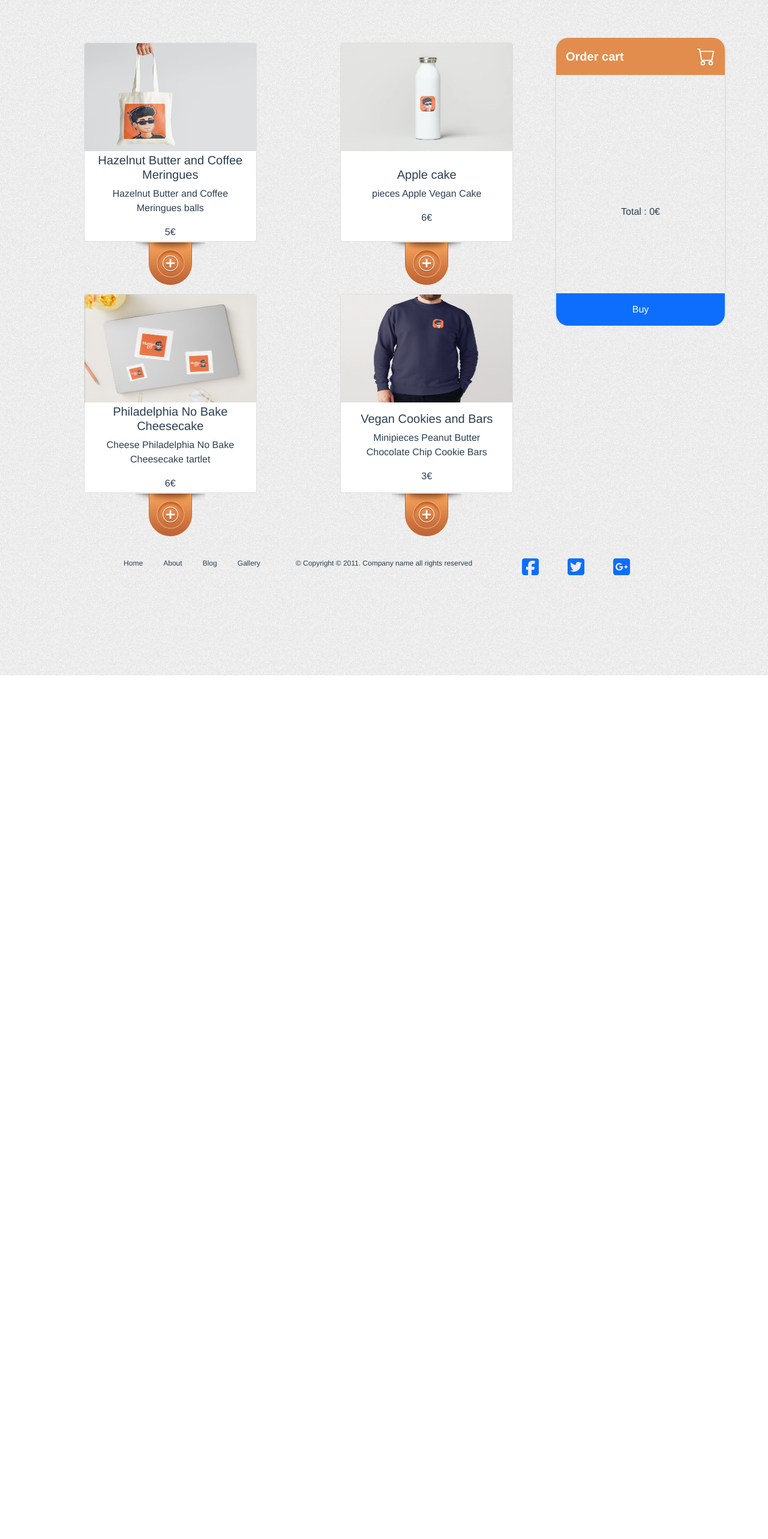
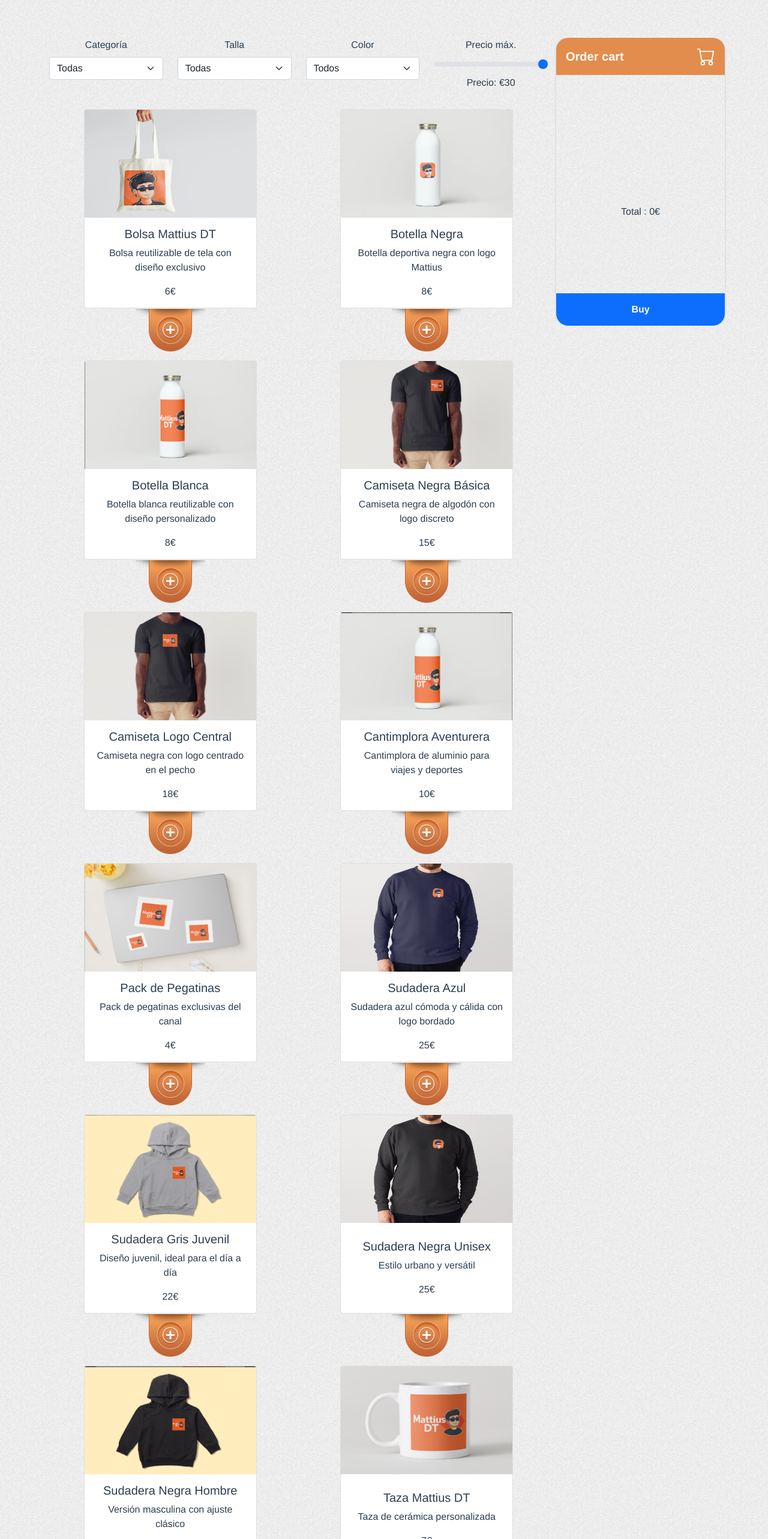
Before and after one commit to JeroniMateo/MattiusDTFanPage, a Vue app: page /shop in a window 1280 px wide. Shown: the part 140-2706 px from the top of the page at 60% size. Before the commit the page ends 1266 px from the top, so only its background shows below. Built offline with nearby package versions, Linux system fonts and the light colour scheme.

Commit message:
Filtros Products

```diff
--- a/public/api/products.json
+++ b/public/api/products.json
@@ -2,29 +2,127 @@
   {
     "id": 0,
     "img": "Bolsa.webp",
-    "name": "Hazelnut Butter and Coffee Meringues",
-    "price": 5,
-    "info": "Hazelnut Butter and Coffee Meringues balls"
+    "name": "Bolsa Mattius DT",
+    "price": 6,
+    "info": "Bolsa reutilizable de tela con diseño exclusivo",
+    "category": "complementos",
+    "color": "beige",
+    "stock": 20
   },
   {
     "id": 1,
     "img": "Botella.webp",
-    "name": "Apple cake",
-    "price": 6,
-    "info": "pieces Apple Vegan Cake"
+    "name": "Botella Negra",
+    "price": 8,
+    "info": "Botella deportiva negra con logo Mattius",
+    "category": "complementos",
+    "color": "negro",
+    "stock": 15
   },
   {
     "id": 2,
-    "img": "Pegatinas.webp",
-    "name": "Philadelphia No Bake Cheesecake",
-    "price": 6,
-    "info": "Cheese Philadelphia No Bake Cheesecake tartlet"
+    "img": "BotellaBlanca.webp",
+    "name": "Botella Blanca",
+    "price": 8,
+    "info": "Botella blanca reutilizable con diseño personalizado",
+    "category": "complementos",
+    "color": "blanco",
+    "stock": 18
   },
   {
     "id": 3,
+    "img": "CamiestaNegra.webp",
+    "name": "Camiseta Negra Básica",
+    "price": 15,
+    "info": "Camiseta negra de algodón con logo discreto",
+    "category": "ropa",
+    "color": "negro",
+    "size": "M",
+    "stock": 10
+  },
+  {
+    "id": 4,
+    "img": "CamisetaNegraCentral.webp",
+    "name": "Camiseta Logo Central",
+    "price": 18,
+    "info": "Camiseta negra con logo centrado en el pecho",
+    "category": "ropa",
+    "color": "negro",
+    "size": "L",
+    "stock": 12
+  },
+  {
+    "id": 5,
+    "img": "Cantimplora.jpg",
+    "name": "Cantimplora Aventurera",
+    "price": 10,
+    "info": "Cantimplora de aluminio para viajes y deportes",
+    "category": "complementos",
+    "color": "gris",
+    "stock": 8
+  },
+  {
+    "id": 6,
+    "img": "Pegatinas.webp",
+    "name": "Pack de Pegatinas",
+    "price": 4,
+    "info": "Pack de pegatinas exclusivas del canal",
+    "category": "complementos",
+    "color": "varios",
+    "stock": 25
+  },
+  {
+    "id": 7,
     "img": "SudaderaAzul.webp",
-    "name": "Vegan Cookies and Bars",
-    "price": 3,
-    "info": "Minipieces Peanut Butter Chocolate Chip Cookie Bars"
+    "name": "Sudadera Azul",
+    "price": 25,
+    "info": "Sudadera azul cómoda y cálida con logo bordado",
+    "category": "ropa",
+    "color": "azul",
+    "size": "L",
+    "stock": 14
+  },
+  {
+    "id": 8,
+    "img": "SudaderaGrisJuvenil.webp",
+    "name": "Sudadera Gris Juvenil",
+    "price": 22,
+    "info": "Diseño juvenil, ideal para el día a día",
+    "category": "ropa",
+    "color": "gris",
+    "size": "M",
+    "stock": 11
+  },
+  {
+    "id": 9,
+    "img": "SudaderaNegra.webp",
+    "name": "Sudadera Negra Unisex",
+    "price": 25,
+    "info": "Estilo urbano y versátil",
+    "category": "ropa",
+    "color": "negro",
+    "size": "XL",
+    "stock": 9
+  },
+  {
+    "id": 10,
+    "img": "SudaderaNegraHombre.webp",
+    "name": "Sudadera Negra Hombre",
+    "price": 25,
+    "info": "Versión masculina con ajuste clásico",
+    "category": "ropa",
+    "color": "negro",
+    "size": "L",
+    "stock": 13
+  },
+  {
+    "id": 11,
+    "img": "Taza.webp",
+    "name": "Taza Mattius DT",
+    "price": 7,
+    "info": "Taza de cerámica personalizada",
+    "category": "complementos",
+    "color": "blanco",
+    "stock": 20
   }
 ]
--- a/src/components/basics/Header.vue
+++ b/src/components/basics/Header.vue
@@ -17,6 +17,7 @@
               class="img-fluid"
               src="../../assets/img/xayona.webp"
               alt=""
+              width="150px" height="100px"
           />
         </router-link>
         <button
--- a/src/components/home/HomeCarts.vue
+++ b/src/components/home/HomeCarts.vue
@@ -8,7 +8,7 @@
         >
           <div class="card p-2" style="width: 18rem">
             <img
-              src="	https://i.blogs.es/45ba14/carrot-cake-fitness1/1366_2000.jpg"
+              src="../../assets/img/Taza.webp"
               class="card-img-top"
               alt="..." width="600px"
             />
@@ -38,7 +38,7 @@
         >
           <div class="card p-2" style="width: 18rem">
             <img
-              src="https://i.blogs.es/d73fac/mousse-fresas1/1366_2000.jpg"
+              src="../../assets/img/Bolsa.webp"
               class="card-img-top"
               alt="..." width="600px"
             />
@@ -66,7 +66,7 @@
         >
           <div class="card p-2" style="width: 18rem">
             <img
-              src="https://i.blogs.es/12d615/mango-20curd/1366_2000.jpg"
+              src="../../assets/img/Pegatinas.webp"
               class="card-img-top"
               alt="..." width="600px"
             />
--- a/src/views/Shop.vue
+++ b/src/views/Shop.vue
@@ -1,19 +1,64 @@
 <template class="d-flex">
   <main class="container d-flex mt-5">
-    <section class="row ">
+    <section class="row">
+      <!-- Productos + Filtros -->
       <div class="container col-sm-12 col-lg-9 my-3">
+        <!-- Filtros -->
+        <div class="row mb-4">
+          <div class="col-md-3">
+            <label for="category" class="form-label">Categoría</label>
+            <select id="category" class="form-select" v-model="filters.category">
+              <option value="">Todas</option>
+              <option value="ropa">Ropa</option>
+              <option value="complementos">Complementos</option>
+            </select>
+          </div>
+
+          <div class="col-md-3">
+            <label for="size" class="form-label">Talla</label>
+            <select id="size" class="form-select" v-model="filters.size">
+              <option value="">Todas</option>
+              <option value="S">S</option>
+              <option value="M">M</option>
+              <option value="L">L</option>
+              <option value="XL">XL</option>
+            </select>
+          </div>
+
+          <div class="col-md-3">
+            <label for="color" class="form-label">Color</label>
+            <select id="color" class="form-select" v-model="filters.color">
+              <option value="">Todos</option>
+              <option value="negro">Negro</option>
+              <option value="blanco">Blanco</option>
+              <option value="azul">Azul</option>
+              <option value="gris">Gris</option>
+              <option value="beige">Beige</option>
+              <option value="varios">Varios</option>
+            </select>
+          </div>
+
+          <div class="col-md-3">
+            <label for="price" class="form-label">Precio máx.</label>
+            <input type="range" id="price" class="form-range" v-model="filters.price" min="0" max="30" />
+            <div>Precio: €{{ filters.price }}</div>
+          </div>
+        </div>
+
+        <!-- Productos -->
         <div class="row">
           <Product
-              v-for="product of $store.state.products" :key="product.id"
-              :product="product"
+            v-for="product in filteredProducts"
+            :key="product.id"
+            :product="product"
           />
         </div>
       </div>
-      <aside
-          class="container-fluid d-flex flex-column justify-content-between col-sm-8 col-lg-3 p-0 sticky-lg-top my-3
-                border-start border-end border-2">
-        <ShoppingCart/>
-        <button id="checkoutButton" class="btn ">
+
+      <!-- Carrito -->
+      <aside class="container-fluid d-flex flex-column justify-content-between col-sm-8 col-lg-3 p-0 sticky-lg-top my-3 border-start border-end border-2">
+        <ShoppingCart />
+        <button id="checkoutButton" class="btn">
           <router-link id="checkoutLink" class="nav-link text-white" to="/shop/form">Buy</router-link>
         </button>
       </aside>
@@ -24,8 +69,8 @@
 <script>
 import Product from "@/components/shop/Product";
 import ShoppingCart from "@/components/shop/ShoppingCart";
-import {useStore} from "vuex";
-import {onMounted} from "vue";
+import { useStore } from "vuex";
+import { onMounted, reactive, computed } from "vue";
 
 export default {
   name: "Shop",
@@ -33,16 +78,36 @@
     Product,
     ShoppingCart
   },
+  setup() {
+    const store = useStore();
 
-  setup() {
-    const store = useStore()
     onMounted(() => {
-      store.dispatch("fetchData")
-    })
+      store.dispatch("fetchData");
+    });
+
+    const filters = reactive({
+      category: "",
+      size: "",
+      color: "",
+      price: 30
+    });
+
+    const filteredProducts = computed(() => {
+      return store.state.products.filter(product => {
+        const matchesCategory = filters.category ? product.category === filters.category : true;
+        const matchesSize = filters.size ? product.size === filters.size : true;
+        const matchesColor = filters.color ? product.color === filters.color : true;
+        const matchesPrice = product.price <= filters.price;
+        return matchesCategory && matchesSize && matchesColor && matchesPrice;
+      });
+    });
+
+    return {
+      filters,
+      filteredProducts
+    };
   }
-}
-
-
+};
 </script>
 
 <style scoped>
@@ -57,6 +122,11 @@
 }
 
 #checkoutLink {
+  font-weight: bold;
+}
 
+.card-img-top {
+  object-fit: cover;
+  height: 200px;
 }
 </style>
```
Also changed, not shown: src/assets/img/xayona.webp.
